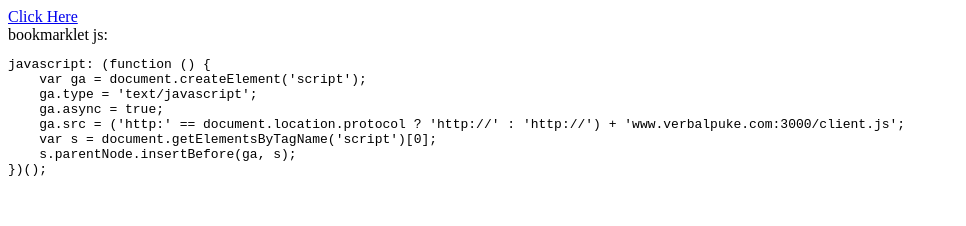
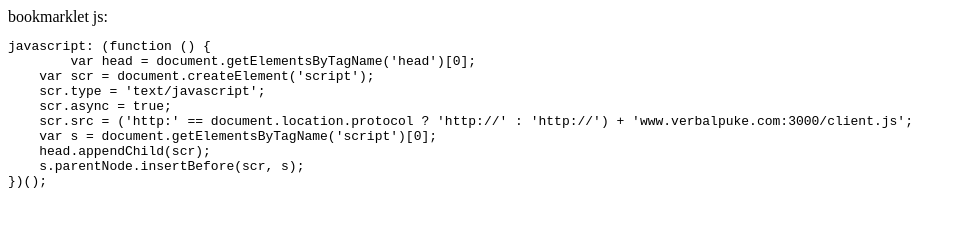
Before and after one commit to Ibuprofen/verbalpuke, a website: page public/index.html in a window 1280 px wide. Shown: the whole page, without its empty margins (0-966 px from the left). Drawn offline with nearby package versions, Linux system fonts and the light colour scheme.

Commit message:
inject script tag if not present

```diff
--- a/public/index.html
+++ b/public/index.html
@@ -1,18 +1,18 @@
 <html>
 <head>
 <script src="http://ajax.googleapis.com/ajax/libs/jquery/1.8.2/jquery.min.js"></script>
-<script src="/testing.js"></script>
 </head>
-<body><a id="test" href="#">Click Here</a>
 <div>bookmarklet js:</div>
 <pre>
 javascript: (function () {
-    var ga = document.createElement('script');
-    ga.type = 'text/javascript';
-    ga.async = true;
-    ga.src = ('http:' == document.location.protocol ? 'http://' : 'http://') + 'www.verbalpuke.com:3000/client.js';
+	var head = document.getElementsByTagName('head')[0];
+    var scr = document.createElement('script');
+    scr.type = 'text/javascript';
+    scr.async = true;
+    scr.src = ('http:' == document.location.protocol ? 'http://' : 'http://') + 'www.verbalpuke.com:3000/client.js';
     var s = document.getElementsByTagName('script')[0];
-    s.parentNode.insertBefore(ga, s);
+    head.appendChild(scr);
+    s.parentNode.insertBefore(scr, s);
 })();
 </pre>
 
```
